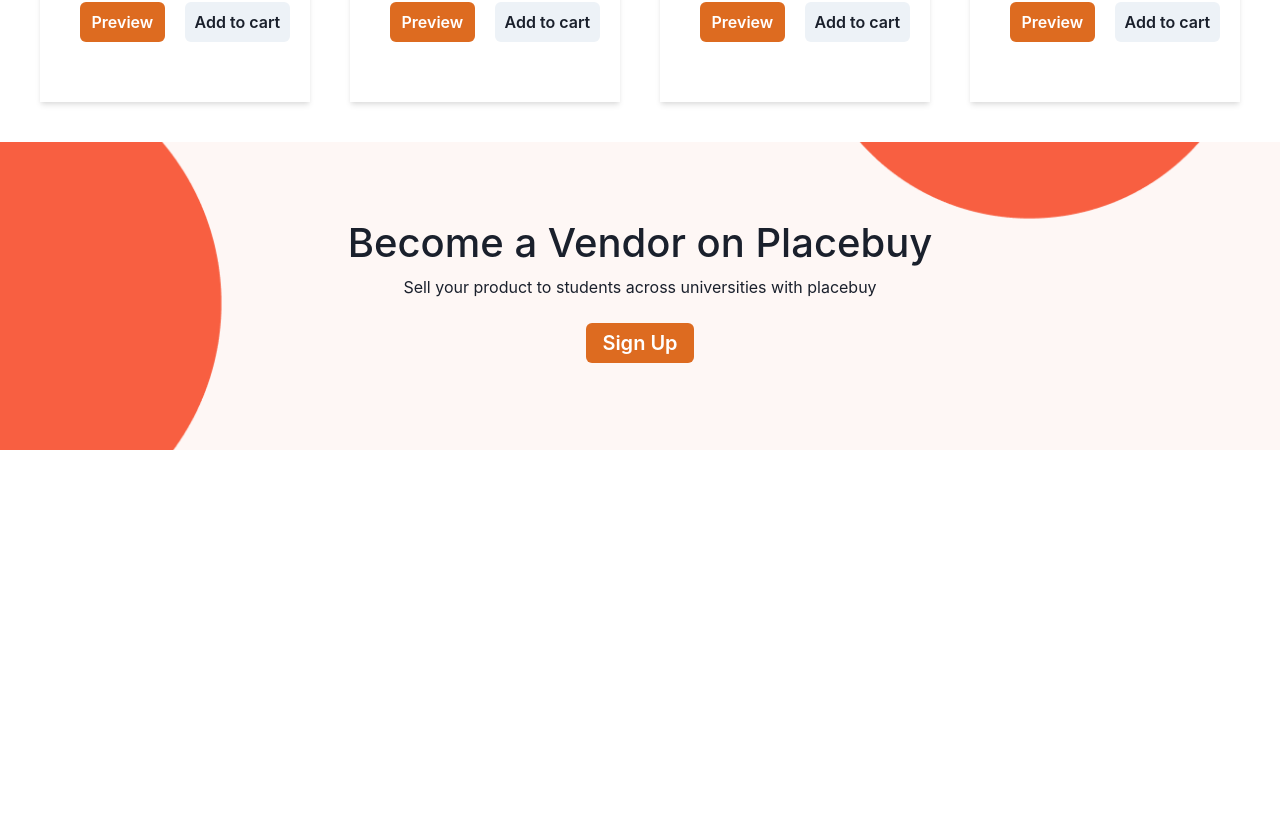
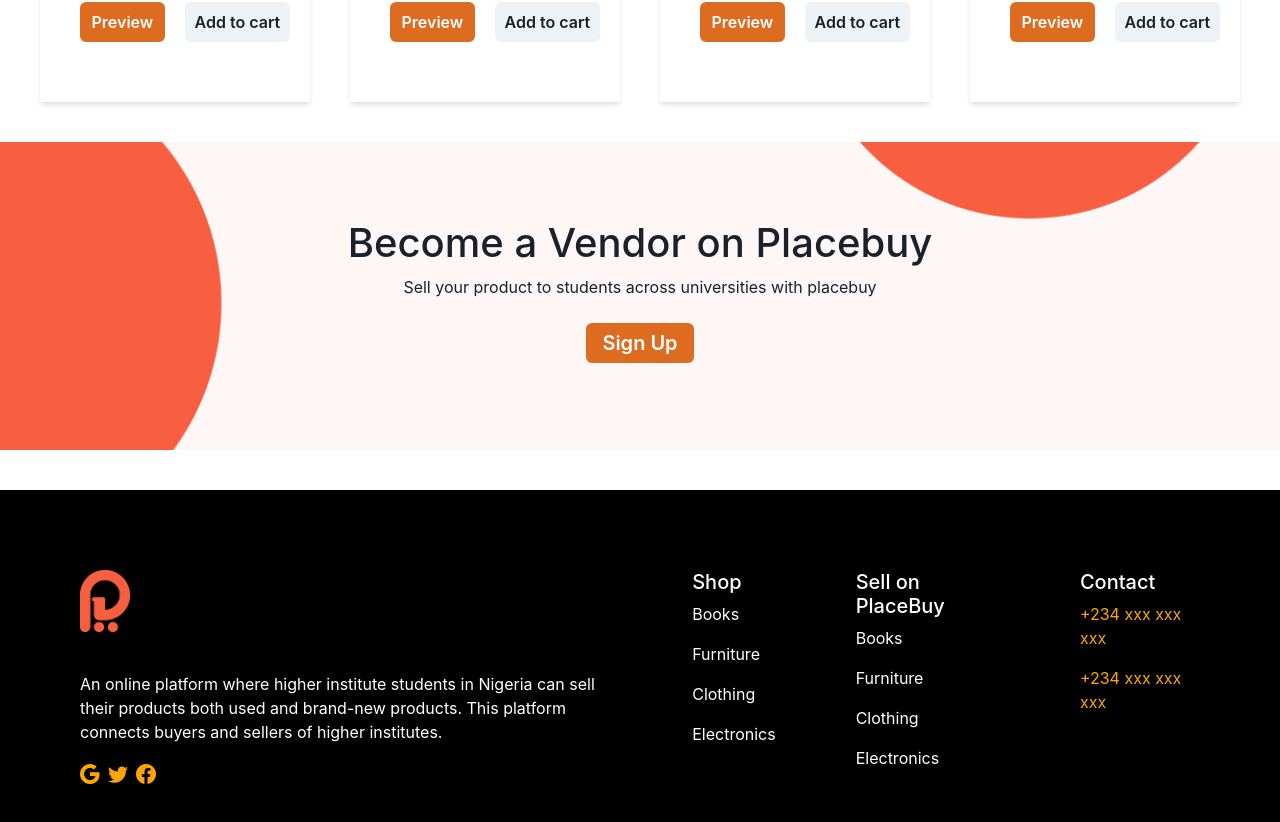
Before and after one commit to Placebuy/front-end-codebase, a React (Vite) app: page / in a window 1280 px wide. Shown: the part 2247-3069 px from the top of the page. Before the commit the page ends 2707 px from the top, so only its background shows below. Built offline with nearby package versions, Linux system fonts and the light colour scheme.

Commit message:
App footer

```diff
--- a/src/component/footer.jsx
+++ b/src/component/AppFooter.jsx
@@ -4,7 +4,7 @@
 import 'bootstrap-icons/font/bootstrap-icons.css';
 import React from 'react';
 
-function Footer() {
+function AppFooter() {
   return (
     <Box as="footer" mt={10} backgroundColor="black" width="100%">
       <Box
@@ -87,4 +87,4 @@
   );
 }
 
-export default Footer;
+export default AppFooter;
--- a/src/pages/HomeEnv/Index.jsx
+++ b/src/pages/HomeEnv/Index.jsx
@@ -6,7 +6,8 @@
 import UsedP from './UsedP';
 import UsedP2 from './UsedP2';
 import AfterUse from './AfterUse';
-// import Footer from '../../component/Footer';
+
+import AppFooter from '../../component/AppFooter';
 import DownToTop from '../../component/DownToTop';
 
 
@@ -24,7 +25,7 @@
       <AfterUse />
 
       <DownToTop />
-      {/* <Footer /> */}
+      <AppFooter />
     </>
   );
 }
```
